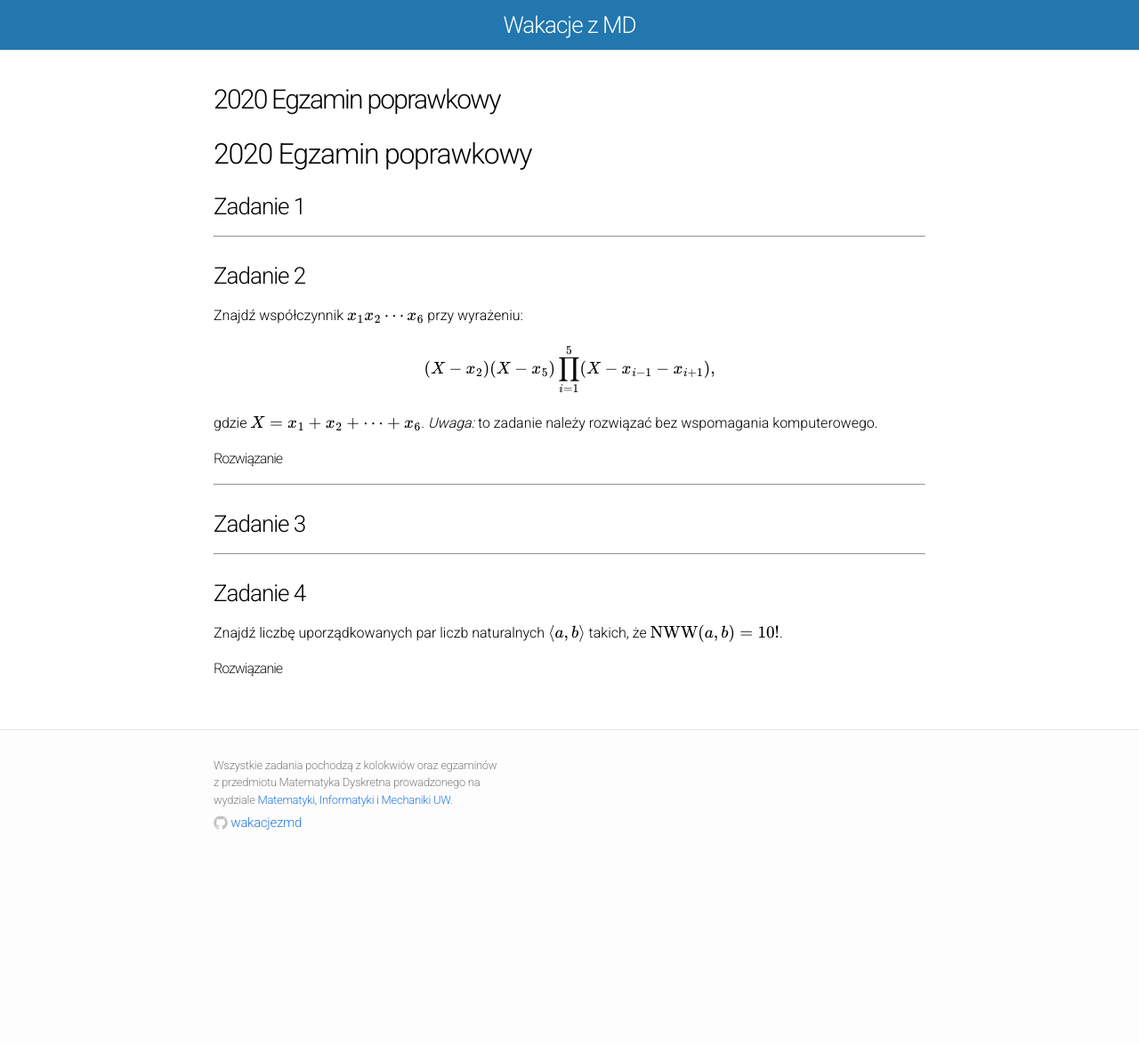
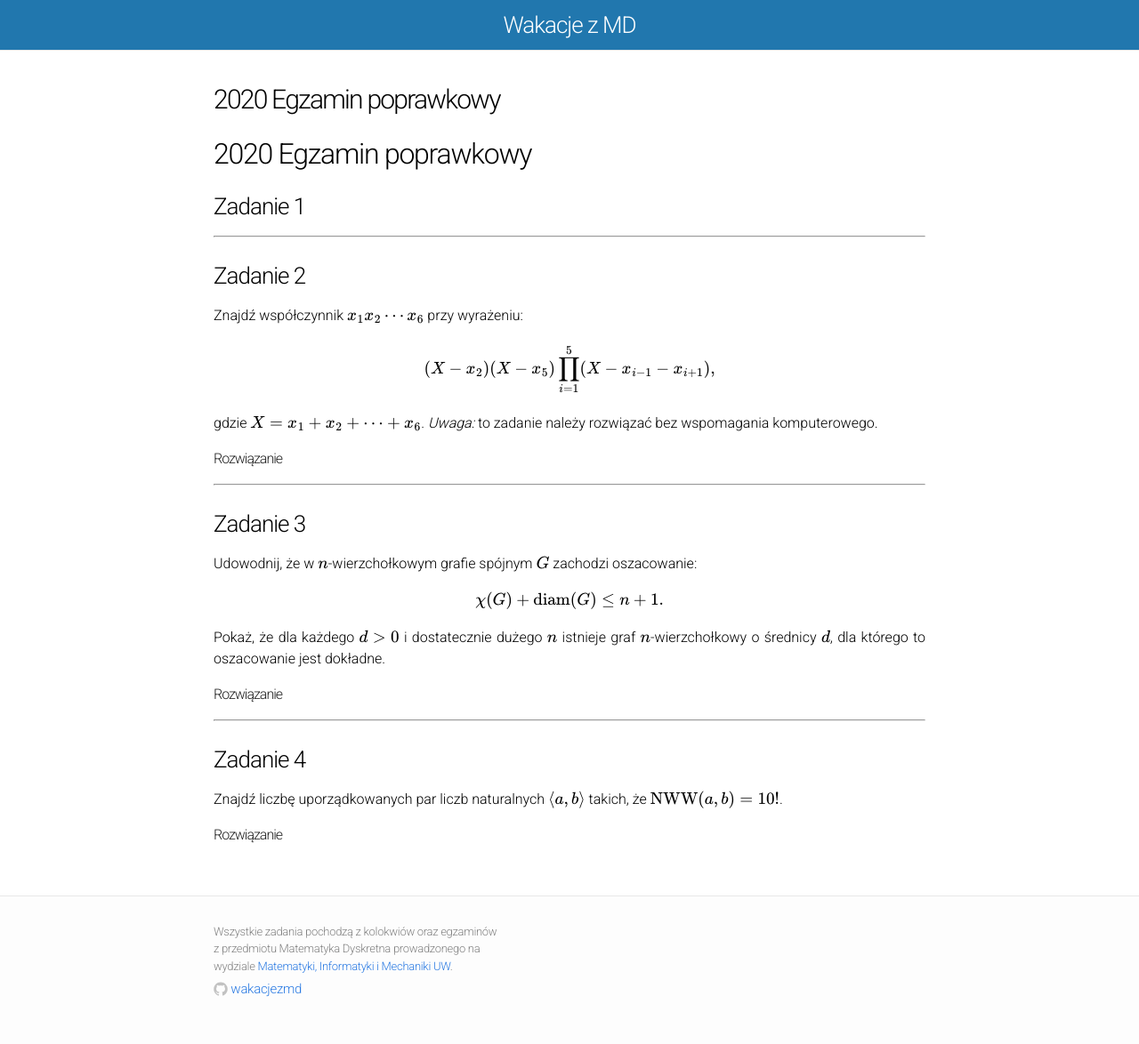
Before and after one commit to wakacjezmd/wakacjezmd.github.io, a Jekyll site: the page built from _solutions/2020/2020-egzamin-2.md, in a window 1280 px wide. Shown: the whole page at 89% size. Built offline with Jekyll 4.4.1, drawn with Linux system fonts in a browser that asks for light colours; nearby versions of some CDN libraries; formulas are drawn with MathJax 3; our own code applies the rules of GitHub Pages for plain Markdown files; before the commit the page ends 987 px from its top, so only the background shows below that.

Commit message:
2020, 2nd term exam, ex. 3 added with solution

```diff
--- a/_solutions/2020/2020-egzamin-2.md
+++ b/_solutions/2020/2020-egzamin-2.md
@@ -71,6 +71,36 @@ gdzie \\( X = x_1 + x_2 + \cdots + x_6 \\). *Uwaga:* to zadanie należy rozwiąz
 
 ### Zadanie 3
 
+Udowodnij, że w \\(n\\)-wierzchołkowym grafie spójnym \\(G\\) zachodzi oszacowanie:
+
+\\[
+    \chi(G) + \textrm{diam}(G) \leq n+1.
+\\]
+
+Pokaż, że dla każdego \\(d > 0\\) i dostatecznie dużego \\(n\\) istnieje graf \\(n\\)-wierzchołkowy o średnicy \\(d\\),
+dla którego to oszacowanie jest dokładne.
+
+<div data-collapse>
+  <h4 class="collapsible">Rozwiązanie</h4>
+  <div class="solution">
+  Rozważmy najdłuższą ścieżkę w grafie pomiędzy wierzchołkami \(v_s\), \(v_e\). Da się ją pokolorować na dwa kolory; w
+  przeciwnym razie pomiędzy niesąsiednimi wierzchołkami na ścieżce istnieje krawędź, czyli istnieje krótsza ścieżka z
+  \(v_s\) do \(v_e\) – sprzeczność. Pozostałych wierzchołków jest \(n-(\mathrm{diam}(G)+1)\), co daje nam górne
+  oszacowanie na minimalną liczbę ich kolorowań, stąd otrzymujemy:
+
+  \[
+      \chi(G) + \mathrm{diam}(G) \leq 2 + n-(\mathrm{diam}(G)+1) + \mathrm{diam}(G) = n + 1.
+  \]
+
+  Przykładem grafu, dla którego to oszacowanie jest dokładne, jest ścieżka \(n\)-elementowa, którą oczywiście można
+  pokolorować na minimalnie dwa kolory, a której średnica wynosi \(d=n-1\). Jeśli chcemy znaleźć taki \(n\)-graf dla
+  dowolnego \(d\) i dowolnego \(n \geq d+1\), to rozważmy ścieżkę \(d+1\)-elementową, której dwa ostatnie wierzchołki są również
+  wierzchołkami \((n -(d+1)+ 2)\)-kliki. Klikę w tym grafie możemy pokolorować na minimalnie \(n - d + 1\) kolorów,
+  natomiast pozostałe wierzchołki ścieżki na dowolne dwa kolory, na które pokolorowana została klika. Mamy więc
+  \(\chi(G) + \mathrm{diam}(G) = n - d + 1 +d - d = n+1\), czyli oszacowanie jest dokładne.
+  </div>
+</div>
+
 ---
 
 ### Zadanie 4
```
